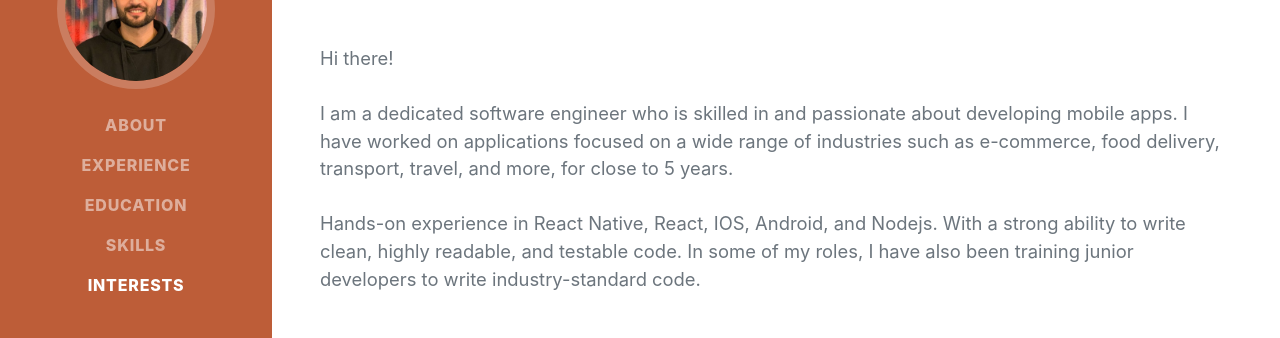
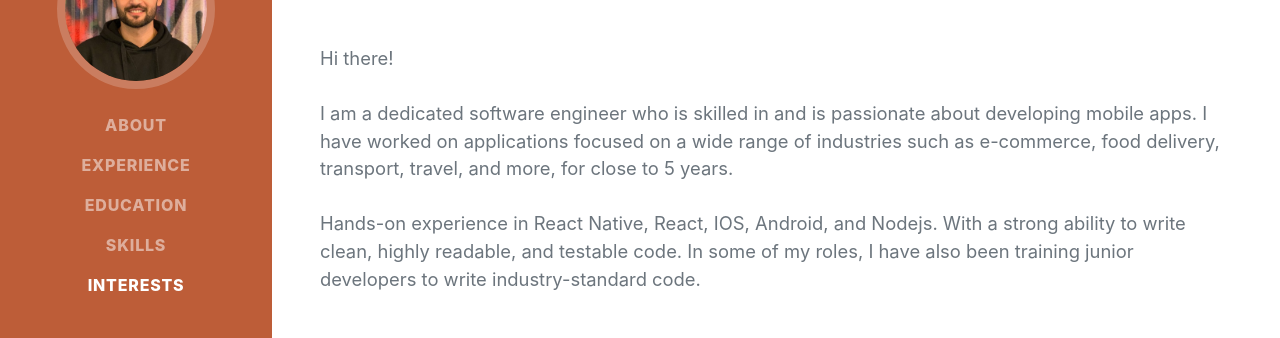
Before and after one commit to hasn-ab/portfolio-site, a plain HTML site: page public/index.html in a window 1280 px wide. Shown: the part 287-625 px from the top of the page. Drawn offline with nearby package versions, Linux system fonts and the light colour scheme; a web font is replaced by a local one.

Commit message:
changed summary text

```diff
--- a/public/index.html
+++ b/public/index.html
@@ -103,7 +103,7 @@
             Hi there!
             <br><br>
 
-            I am a dedicated software engineer who is skilled in and passionate about developing mobile apps. I have worked on
+            I am a dedicated software engineer who is skilled in and is passionate about developing mobile apps. I have worked on
             applications focused on a wide range of industries such as e-commerce, food delivery, transport, travel, and more, for
             close to 5 years.
 
```
